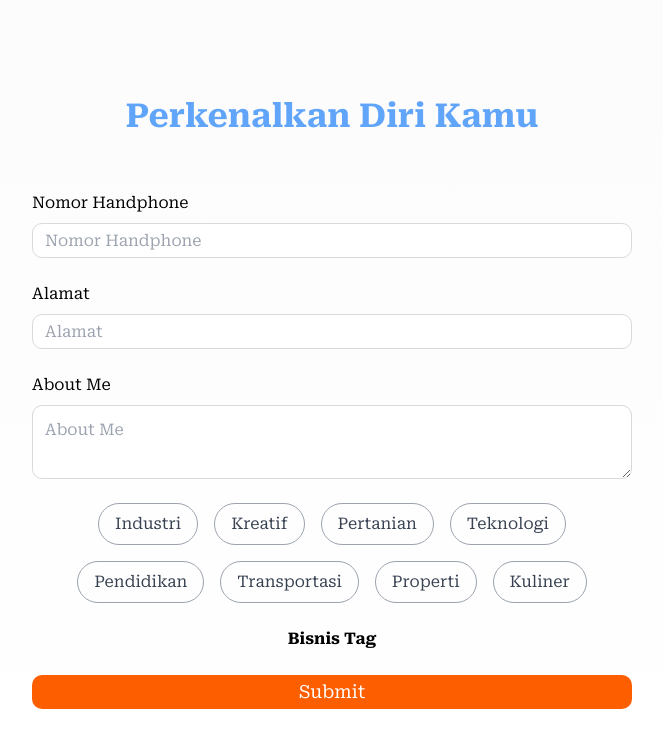
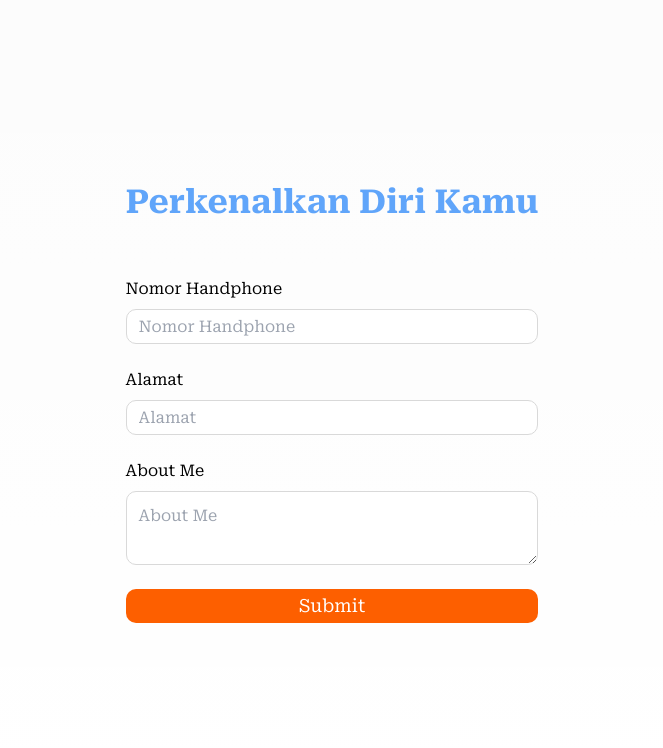
Before and after one commit to IryIndriyanto/yakuse-fe, a Next.js app: page /edit-profile in a window 1280 px wide. Shown: the top 748 px of the page, without its empty margins (308-971 px from the left). Built offline with nearby package versions, Linux system fonts and the light colour scheme.

Commit message:
fix: edit-profile form

```diff
--- a/src/app/edit-profile/page.tsx
+++ b/src/app/edit-profile/page.tsx
@@ -25,17 +25,15 @@ const EditProfile = () => {
     phoneNumber: "",
     address: "",
     aboutMe: "",
-    businessTag: "",
   };
 
   const validationSchema = Yup.object({
-    birthYear: Yup.string().required("Tahun lahir wajib diisi."),
-    education: Yup.string().required("Pendidikan wajib diisi."),
     phoneNumber: Yup.string().required("Nomor handphone wajib diisi."),
-    businessTag: Yup.string().required("Bisnis tag wajib dipilih."),
+    address: Yup.string().required("Alamat wajib diisi."),
+    aboutMe: Yup.string().required("About Me wajib diisi."),
   });
 
-  function handleRegister() {}
+  function handleSubmit() {}
 
   return (
     <main className="h-[100vh] flex items-center justify-center">
@@ -46,13 +44,13 @@ const EditProfile = () => {
         <Formik
           initialValues={initialValues}
           validationSchema={validationSchema}
-          onSubmit={handleRegister}
+          onSubmit={handleSubmit}
         >
-          {({ values, handleChange, handleSubmit, setFieldValue }) => {
+          {({ values, handleChange, handleSubmit }) => {
             return (
               <form
                 onSubmit={handleSubmit}
-                className="flex flex-col justify-center items-center gap-6 mt-[50px]"
+                className="flex flex-col justify-center items-center gap-6 w-full mt-[50px]"
               >
                 <div className="w-full">
                   <Field
@@ -107,23 +105,6 @@ const EditProfile = () => {
                   />
                 </div>
 
-                <div className="flex flex-wrap justify-center gap-4">
-                  {categories.map((category, index) => (
-                    <button
-                      type="button"
-                      key={index}
-                      className={`border border-gray-400 rounded-full px-4 py-2 text-gray-700 transition ${
-                        values.businessTag === category
-                          ? "bg-blue-400 text-white"
-                          : "hover:bg-gray-200"
-                      }`}
-                      onClick={() => setFieldValue("businessTag", category)}
-                    >
-                      {category}
-                    </button>
-                  ))}
-                </div>
-                <p className="font-bold">Bisnis Tag</p>
 
                 <FormButton
                   text="Submit"
```
